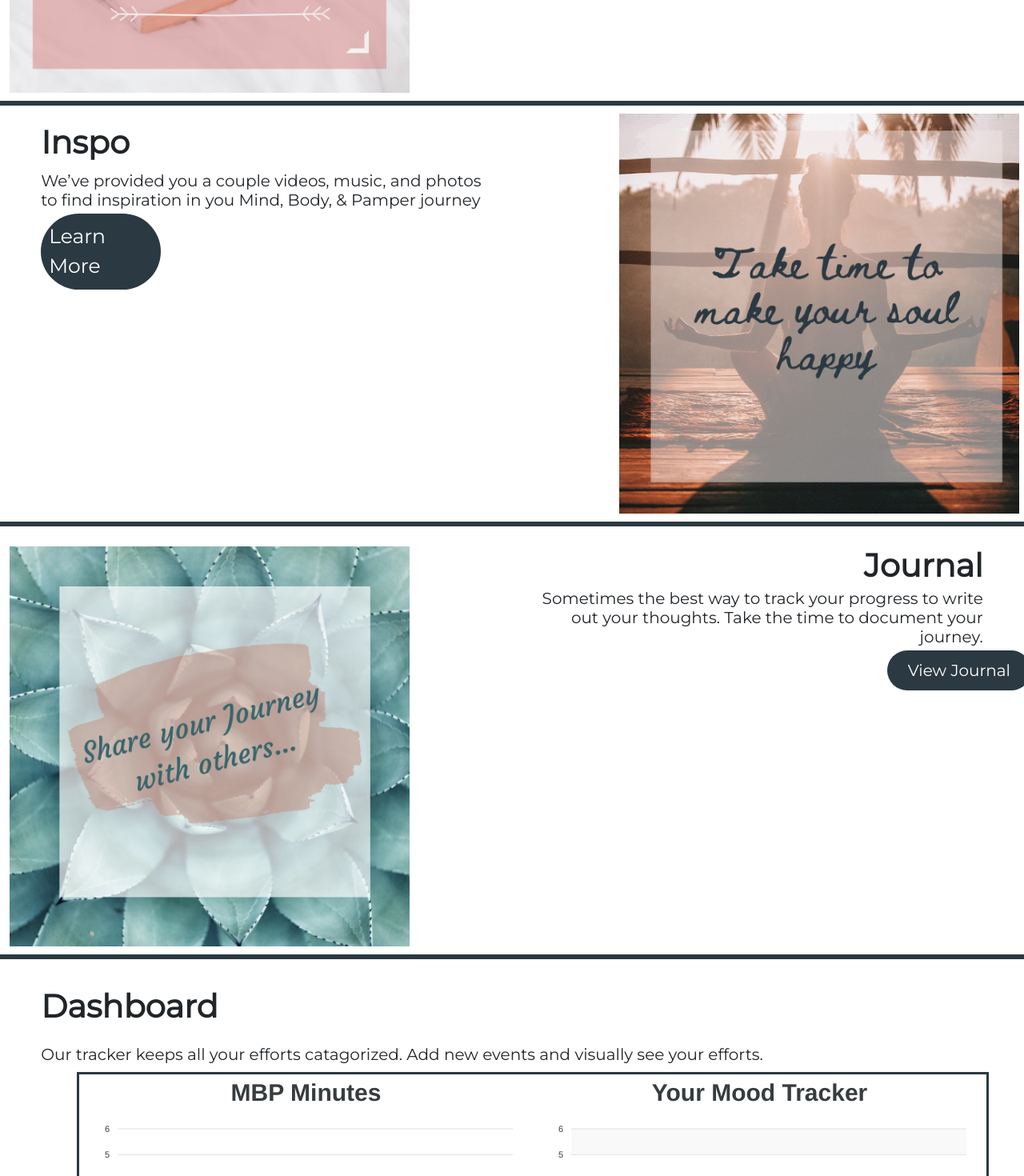
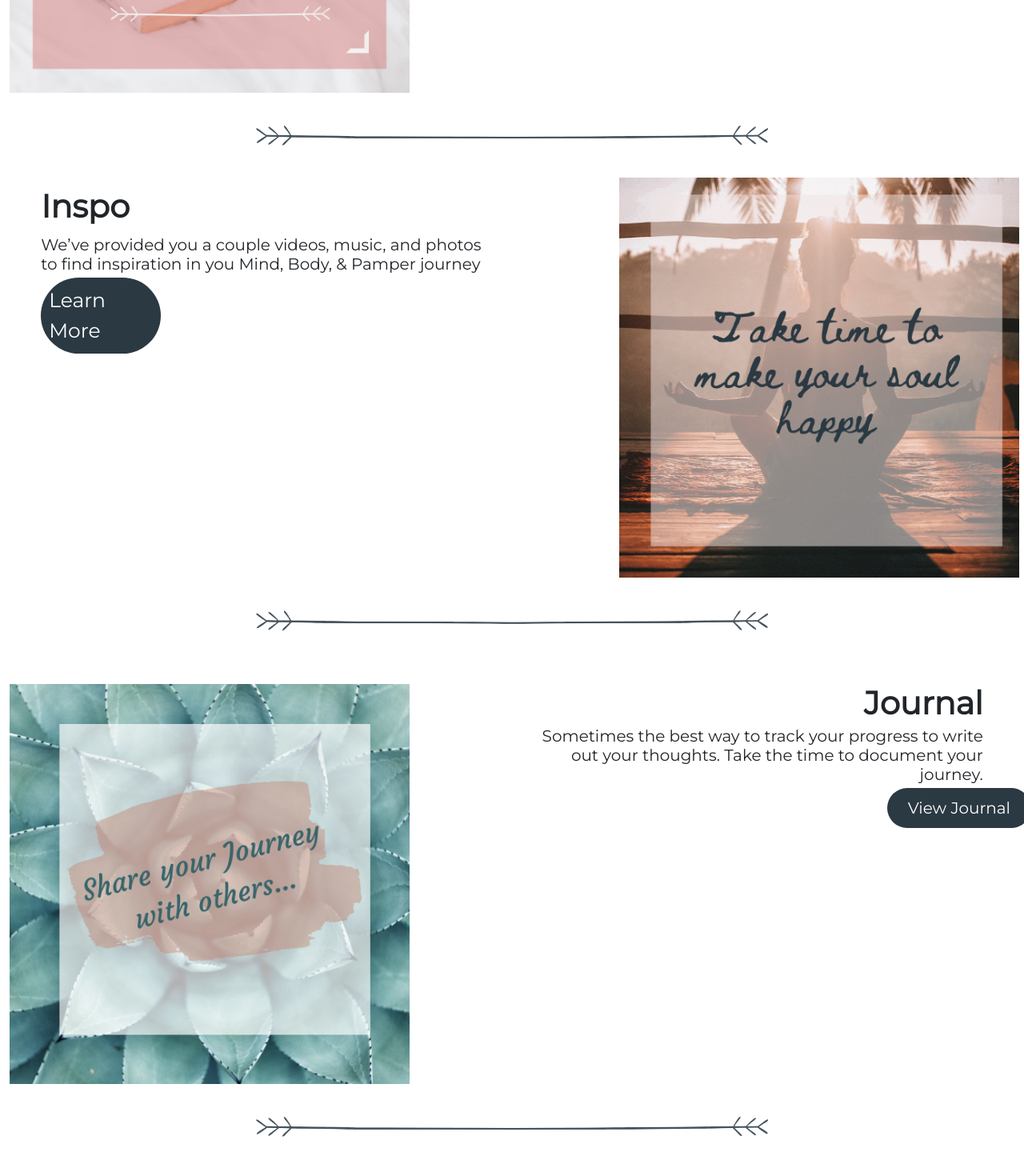
Before and after one commit to youjmi/mindflo, a React (Create React App) app in the folder client/: page /home in a window 1280 px wide. Shown: the part 840-2310 px from the top of the page at 80% size. Built offline with nearby package versions, Linux system fonts and the light colour scheme; no server answers; sample sign-in values are in the browser's storage.

Commit message:
adding divider

```diff
--- a/client/src/components/BlogCard/index.js
+++ b/client/src/components/BlogCard/index.js
@@ -69,11 +69,11 @@ function BlogCard(props) {
 
     }
   };
-  function updateBlog(id) {
-    API.updateBlog(id)
-      .then((res) => loadBlogs())
-      .catch((err) => console.log(err));
-  }
+  // function updateBlog(id) {
+  //   API.updateBlog(id)
+  //     .then((res) => loadBlogs())
+  //     .catch((err) => console.log(err));
+  // }
 
   function getOneBlog(id) {
     API.getBlogs(id)
--- a/client/src/components/EditPost/index.js
+++ b/client/src/components/EditPost/index.js
@@ -125,7 +125,7 @@ function EditPost(props) {
 
           onClick={() => {
             props.onHide();
-            handleFormSubmit(props._id)
+            handleFormSubmit()
           }}
 
         >
--- a/client/src/pages/Home.js
+++ b/client/src/pages/Home.js
@@ -20,6 +20,7 @@ import meditate from "./images/meditationimg.png"
 import blog from "./images/blogimg2.png"
 import dashboard from "./images/dashboadimg.png"
 import ReactApexChart from "../components/Charts";
+import arrow from "./images/dividerarrow.png"
 
 function Home(props) {
   return (
@@ -47,7 +48,9 @@ function Home(props) {
 
         </Row>
       </section>
-      <div className ="divider"></div>
+      {/* <div className ="divider" src={aarow}></div> */}
+
+      <div><img className="arrowDivider" src={arrow}/></div>
 
       <section id="meditation" className="meditation">
 
@@ -66,7 +69,8 @@ function Home(props) {
         </Row>
       </section>
 
-      <div className ="divider"></div>
+      {/* <div className ="divider"></div> */}
+      <div><img className="arrowDivider" src={arrow}/></div>
 
       <section id="blog" className="blog">
 
@@ -88,7 +92,9 @@ function Home(props) {
           </Col>
         </Row>
       </section>
-      <div className ="divider"></div>
+      {/* <div className ="divider"></div> */}
+
+      <div><img className="arrowDivider" src={arrow}/></div>
 
       <section id="dashboard" className="dashboard">
 
--- a/client/src/pages/css/home.css
+++ b/client/src/pages/css/home.css
@@ -1,14 +1,17 @@
-img {
+/* img {
     max-width: 500px;
     max-height: 500px;
     overflow:auto
-}
+} */
 
 .rightimage{
     margin-right: 1%;
     font-family: "Montserrat", sans-serif;
     /* display: inline; */
     float: right;
+    max-width: 500px;
+    max-height: 500px;
+    overflow:auto
 
 }
 
@@ -17,6 +20,9 @@ img {
     font-family: "Montserrat", sans-serif;
     /* display: inline; */
     float:left;
+    max-width: 500px;
+    max-height: 500px;
+    overflow:auto
 }
 
 
@@ -180,3 +186,15 @@ button.btn.btn-primary.a {
     position: relative;
     display: grid;
 }
+
+img.arrowDivider {
+    /* width: 1200px;
+    height: 150px;
+    align-content: center;
+    align-items: center;
+    display: block; */
+    display: block;
+  margin-left: auto;
+  margin-right: auto;
+  width: 50%;
+  }
```
Also changed, not shown: client/src/pages/css/meditation.css (line endings or trailing spaces), client/src/pages/images/dividerarrow.png (added).
